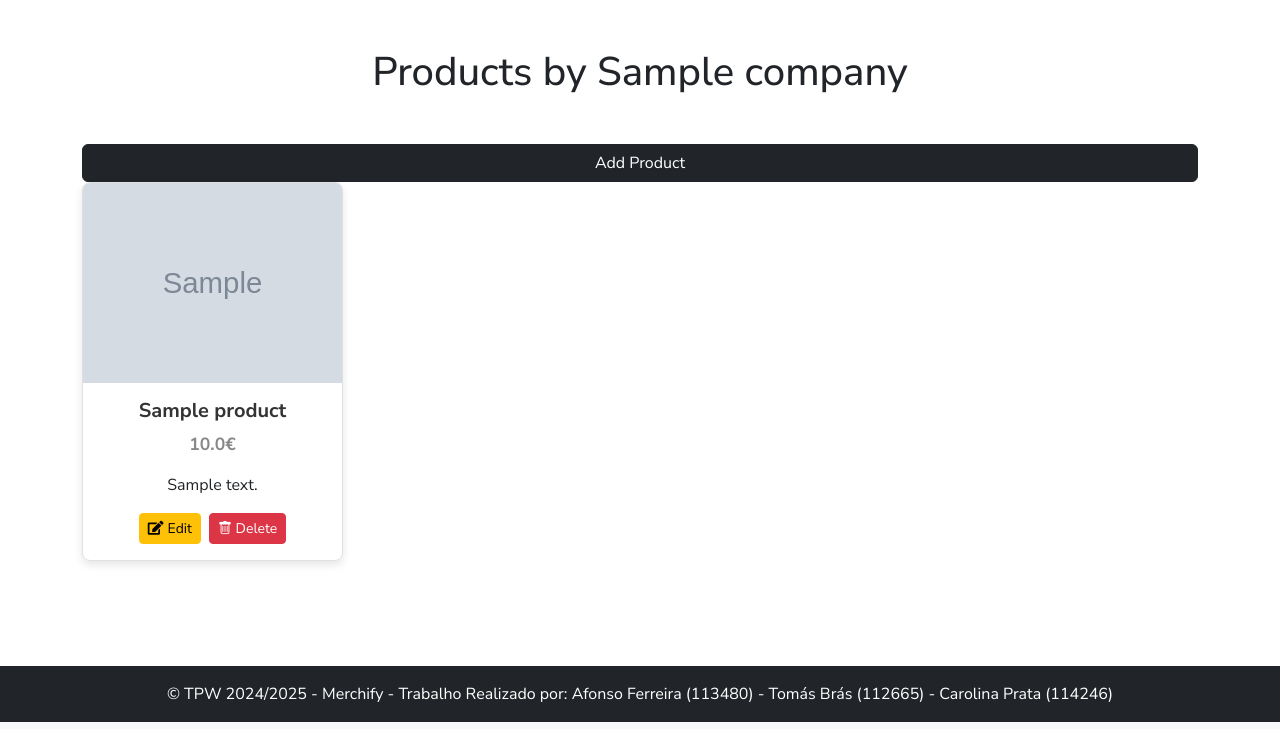
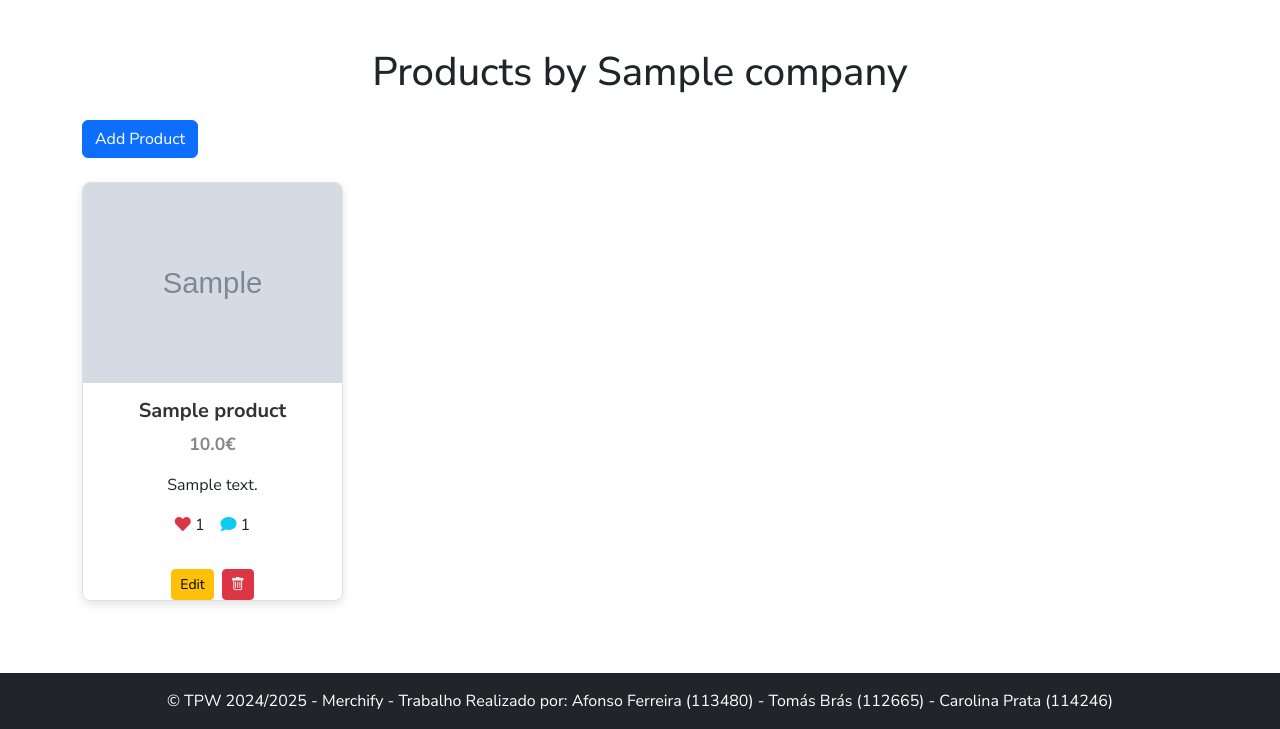
Before and after one commit to Marshmallow1119/TPW-Project-1, a Django app: page /company/1/products/ in a window 1280 px wide. Shown: the part 78-807 px from the top of the page. Run offline with Django 5.2, Linux system fonts and the light colour scheme; a user stored in the database is signed in; tables that the repository leaves empty hold one stand-in row (values such as "Sample post"); grey boxes marked "Sample" are stand-in pictures.

Commit message:
codigo da carolina de volta

```diff
--- a/merchify/app/templates/add_product_to_company.html
+++ b/merchify/app/templates/add_product_to_company.html
@@ -132,13 +132,11 @@
             const accessoryFields = document.getElementById('accessory-fields');
 
             function updateFieldVisibility() {
-            // Hide all field groups initially
                 vinilFields.style.display = 'none';
                 cdFields.style.display = 'none';
                 clothingFields.style.display = 'none';
                 accessoryFields.style.display = 'none';
 
-            // Show the appropriate field group
                 const productType = productTypeField.value;
                 if (productType === 'vinil') vinilFields.style.display = 'block';
                 else if (productType === 'cd') cdFields.style.display = 'block';
@@ -146,10 +144,8 @@
                 else if (productType === 'accessory') accessoryFields.style.display = 'block';
             }
 
-        // Initial call to set up the form based on default selection
             updateFieldVisibility();
 
-        // Update visibility when the product type changes
             productTypeField.addEventListener('change', updateFieldVisibility);
         });
 </script>
--- a/merchify/app/templates/company_products.html
+++ b/merchify/app/templates/company_products.html
@@ -3,41 +3,43 @@
 <div class="container my-5">
     <h1 class="my-4 text-center">Products by {{ company.name }}</h1>
 
-    <!-- "Add Product" button and message when no products are available -->
-    <div class="d-flex justify-content-between align-items-center mb-4">
-        <a></a>
-        {% if products|length == 0 %}
-        <p class="text-muted mb-0" style="">No products available. Click "Add Product" to get started!</p>
-
-        {% endif %}
+    <div class="text-right mb-4">
+        <a href="{% url 'add_product_to_company' company.id %}" class="btn btn-primary">Add Product</a>
     </div>
-    <a href="{% url 'add_product_to_company' company.id %}" style="width: 100%" class="btn btn-dark">Add Product</a>
-
 
     <div class="row">
         {% for product in products %}
         <div class="col-6 col-md-4 col-lg-3 mb-4">
             <div class="product-card">
+                <!-- Link cobrindo todo o card, mas não os botões de edição e exclusão -->
+                <a href="{% url 'company_product_detail' company.id product.id %}" class="d-block" style="text-decoration: none; color: inherit;">
                     <img src="{{ product.image.url }}" alt="{{ product.name }}" class="card-img-top" style="height: 200px; object-fit: cover;">
-
                     <div class="p-3 text-center">
                         <h5 class="product-name">{{ product.name }}</h5>
                         <p class="product-price">{{ product.price }}€</p>
                         <p>{{ product.description|truncatewords:15 }}</p>
 
-                    <!-- Edit and Delete buttons -->
-                    <div class="d-flex justify-content-center">
-                        <a href="{% url 'edit_product' product.id %}" class="btn btn-sm btn-warning me-2">
-                        <i class="fas fa-edit" style="margin-right: 4px; color: black"></i>Edit
+                        <!-- Contagem de Favoritos e Reviews -->
+                        <div class="d-flex justify-content-center align-items-center">
+                            <div class="me-3">
+                                <i class="fa fa-heart text-danger"></i> {{ product.favorites_count }}
+                            </div>
+                            <div>
+                                <i class="fa fa-comment text-info"></i> {{ product.reviews_count }}
+                            </div>
+                        </div>
+                    </div>
                 </a>
-                        <!-- Delete Button with Trash Icon -->
+
+                <!-- Botões de Editar e Apagar fora do link do card -->
+                <div class="d-flex justify-content-center mt-3">
+                    <a href="{% url 'edit_product' product.id %}" class="btn btn-sm btn-warning me-2">Edit</a>
                     <form action="{% url 'delete_product' product.id %}" method="post" style="display:inline;">
                         {% csrf_token %}
                         <button type="submit" class="btn btn-sm btn-danger" onclick="return confirm('Are you sure you want to delete this product?');">
-                                <i class="bi bi-trash"></i> Delete
+                            <i class="bi bi-trash"></i>
                         </button>
                     </form>
-                    </div>
                 </div>
             </div>
         </div>
--- a/merchify/app/views.py
+++ b/merchify/app/views.py
@@ -670,19 +670,19 @@ def add_product_to_company(request, company_id):
             # Save additional fields based on product type
             product_type = product_form.cleaned_data['product_type']
             if product_type == 'vinil':
-                vinil_form = VinilForm(request.POST, instance=product)
+                vinil_form = VinilForm(request.POST, instance=product, required=False)
                 if vinil_form.is_valid():
                     vinil_form.save()
             elif product_type == 'cd':
-                cd_form = CDForm(request.POST, instance=product)
+                cd_form = CDForm(request.POST, instance=product, required=False)
                 if cd_form.is_valid():
                     cd_form.save()
             elif product_type == 'clothing':
-                clothing_form = ClothingForm(request.POST, instance=product)
+                clothing_form = ClothingForm(request.POST, instance=product, required=False)
                 if clothing_form.is_valid():
                     clothing_form.save()
             elif product_type == 'accessory':
-                accessory_form = AccessoryForm(request.POST, instance=product)
+                accessory_form = AccessoryForm(request.POST, instance=product, required=False)
                 if accessory_form.is_valid():
                     accessory_form.save()
 
```
Also changed, not shown: merchify/app/forms.py (+20 -0 lines), merchify/app/templates/company_product_detail.html (line endings or trailing spaces). Lines whose indentation alone changed are shown as unchanged.
